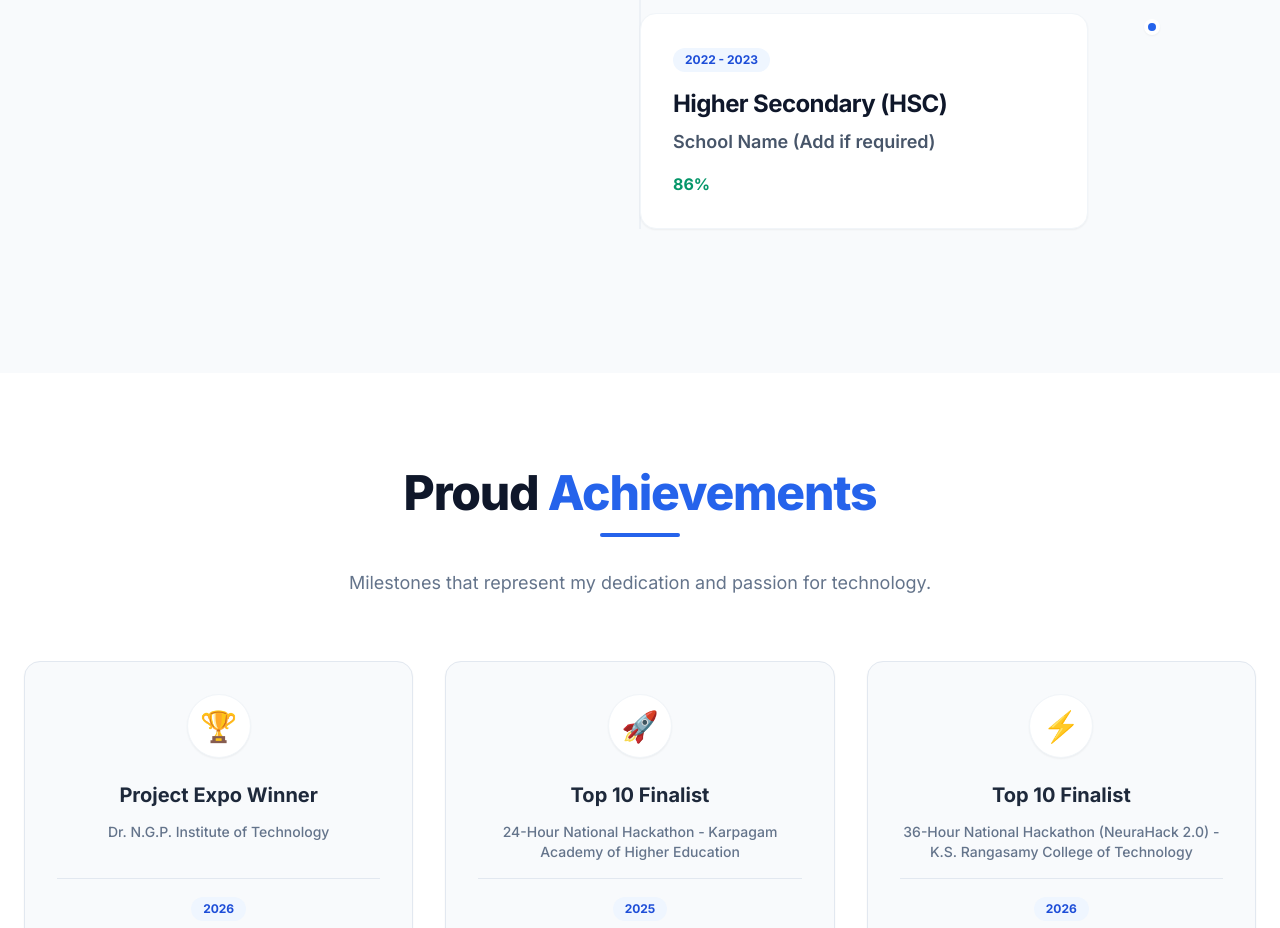
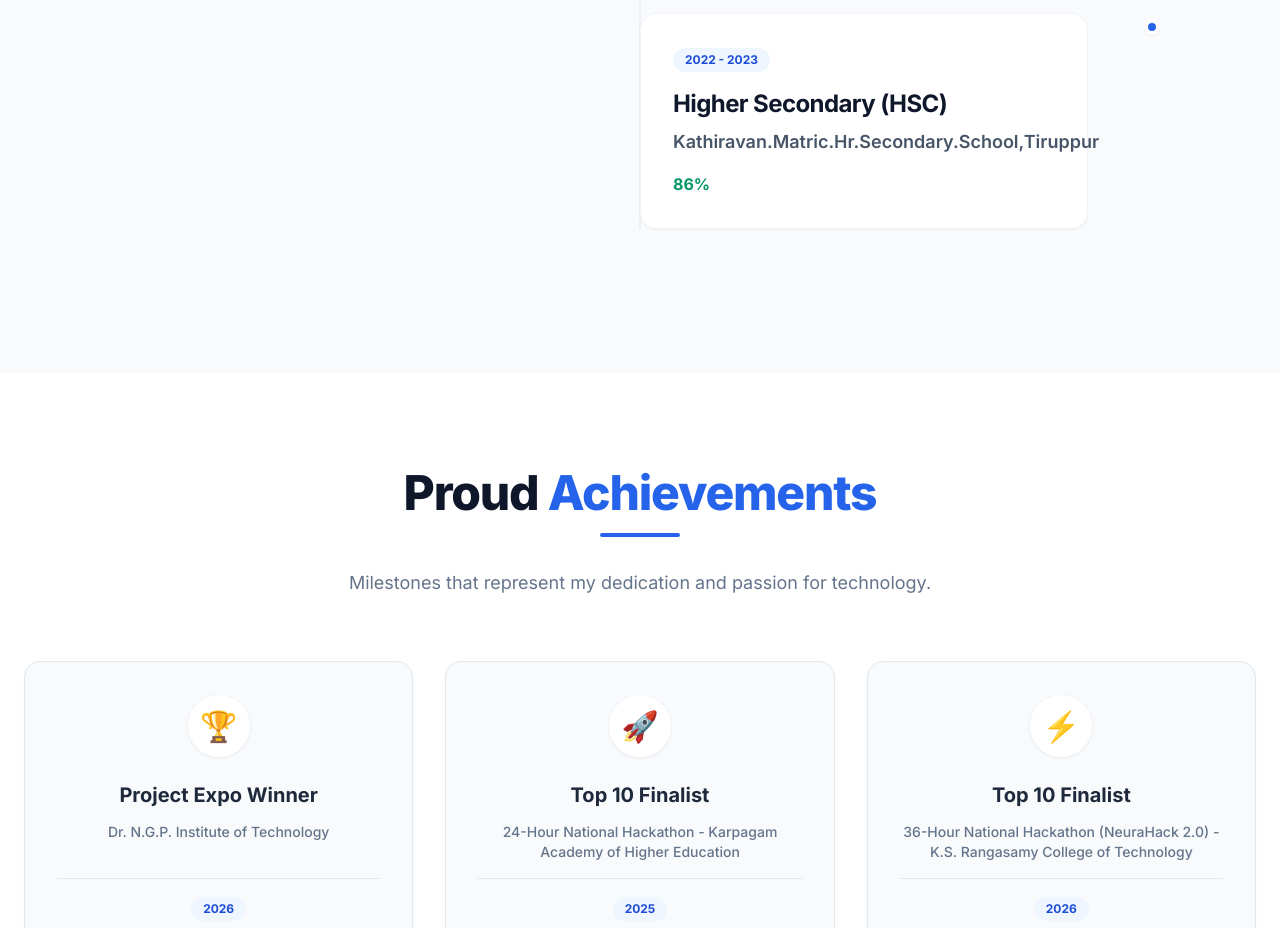
Before and after one commit to Dharshini-8/portfolio, a React (Vite) app: page / in a window 1280 px wide. Shown: the part 6300-7228 px from the top of the page. Built offline with nearby package versions, Linux system fonts and the light colour scheme.

Commit message:
Update HSC school name

```diff
--- a/src/data/portfolioData.jsx
+++ b/src/data/portfolioData.jsx
@@ -237,7 +237,7 @@ export const educationData = [
     id: 2,
     degree: "Higher Secondary (HSC)",
     major: "Computer Science",
-    institution: "School Name (Add if required)",
+    institution: "Kathiravan.Matric.Hr.Secondary.School,Tiruppur",
     score: "86%",
     year: "2022 - 2023"
   }
```
